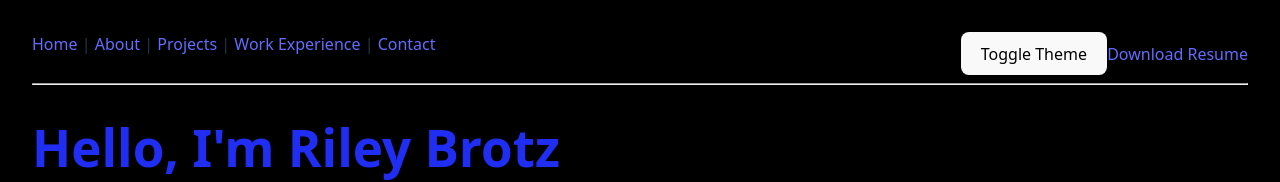
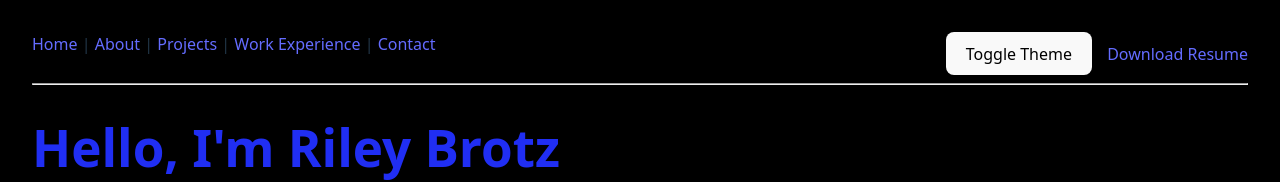
Before and after one commit to rcb2957/portfolio, a React (Vite) app in the folder personal-site/: page / in a window 1280 px wide. Shown: the top 182 px of the page. Built offline with nearby package versions, Linux system fonts and the light colour scheme.

Commit message:
Added space between Toggle Theme and Download Resume Buttons

```diff
--- a/personal-site/src/App.css
+++ b/personal-site/src/App.css
@@ -36,7 +36,7 @@ li{
   height: auto;
 }
 
-/* Flexbox Grid */
+/* Flexbox Grid (Home and About Pages) */
 .grid {
   display: flex;
   flex-direction: row;
@@ -50,6 +50,13 @@ li{
   flex-direction: row;
   width: 100%;
    gap: 20px;
+}
+
+/* Adds space between the Light/Dark Toggle and Download Resume buttons */
+.nav-buttons {
+  display: flex;
+  align-items: center;
+  gap: 15px;
 }
 
 /* Element within grid */
@@ -81,13 +88,13 @@ li{
 /* CSS Styling for Mobile View of the Site*/
 @media (max-width: 700px){
 
-  /* Center the portrait */
+  /* Center the portrait (Home Page) */
   #portrait-container{
     display: flex;
     justify-content: center;
   }
 
-  /* Lists grid as a set of columns in mobile view */
+  /* Lists grid as a set of columns in mobile view (Home and About pages)*/
   .grid{
     flex-direction: column-reverse;
     justify-items: center;
--- a/personal-site/src/App.jsx
+++ b/personal-site/src/App.jsx
@@ -32,7 +32,9 @@ function App() {
 
 
           <BrowserRouter>
+
               <div className="nav-grid">
+
                   <div>
                       {/* Links to the different pages of the site */}
                       <nav>
@@ -43,16 +45,22 @@ function App() {
                           <Link to="/contact">Contact</Link>
                       </nav>
                   </div>
+
+
+                  <div className = "nav-buttons">
+
                       {/* Light VS Dark Mode Toggle */}
-            <div>
                       <button onClick={toggleTheme}>
                           Toggle Theme
                       </button>
+
                       {/* Link to Download Resume */}
                       <a href="/resume.pdf" download>
                           Download Resume
                       </a>
+
                   </div>
+
               </div>
               <hr />
 
```
Lines whose indentation alone changed are shown as unchanged.
